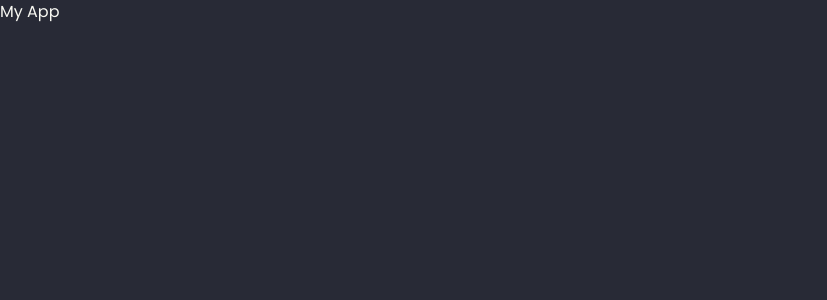
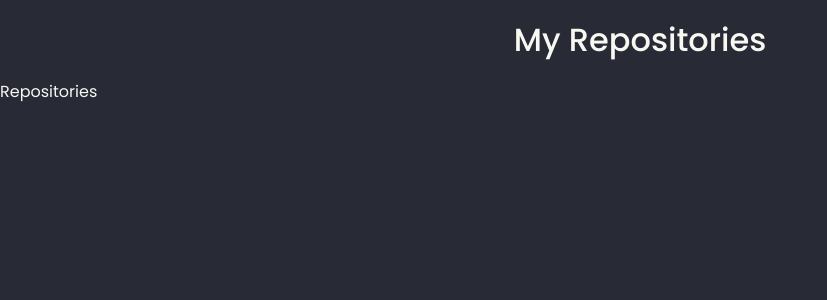
Before and after one commit to adryanrosa/my-repositories, a React (Vite) app: page / in a window 1280 px wide. Shown: the top 300 px of the page, without its empty margins (0-827 px from the left). Built offline with nearby package versions, Linux system fonts and the light colour scheme.

Commit message:
Adiciona Header

```diff
--- a/index.html
+++ b/index.html
@@ -9,7 +9,7 @@
   <link rel="preconnect" href="https://fonts.googleapis.com">
   <link rel="preconnect" href="https://fonts.gstatic.com" crossorigin>
   <link href="https://fonts.googleapis.com/css2?family=Poppins:wght@400;500&display=swap" rel="stylesheet">
-  <title>My App</title>
+  <title>My Repositories</title>
 </head>
 
 <body>
--- a/src/App.jsx
+++ b/src/App.jsx
@@ -1,8 +1,13 @@
+import Header from './components/Header';
+import Repositories from './components/Repositories';
+
 function App() {
   return (
-    <div>
-      My App
-    </div>
+    <>
+      <Header />
+
+      <Repositories />
+    </>
   );
 }
 
--- /dev/null
+++ b/src/components/Header/index.jsx
@@ -0,0 +1,11 @@
+import './index.scss';
+
+function Header() {
+  return (
+    <header className="header">
+      <h1>My Repositories</h1>
+    </header>
+  );
+}
+
+export default Header;
--- /dev/null
+++ b/src/components/Header/index.scss
@@ -0,0 +1,4 @@
+.header {
+  padding: 1rem;
+  text-align: center;
+}
--- /dev/null
+++ b/src/components/Repositories/index.jsx
@@ -0,0 +1,9 @@
+function Repositories() {
+  return (
+    <section>
+      Repositories
+    </section>
+  );
+}
+
+export default Repositories;
```
